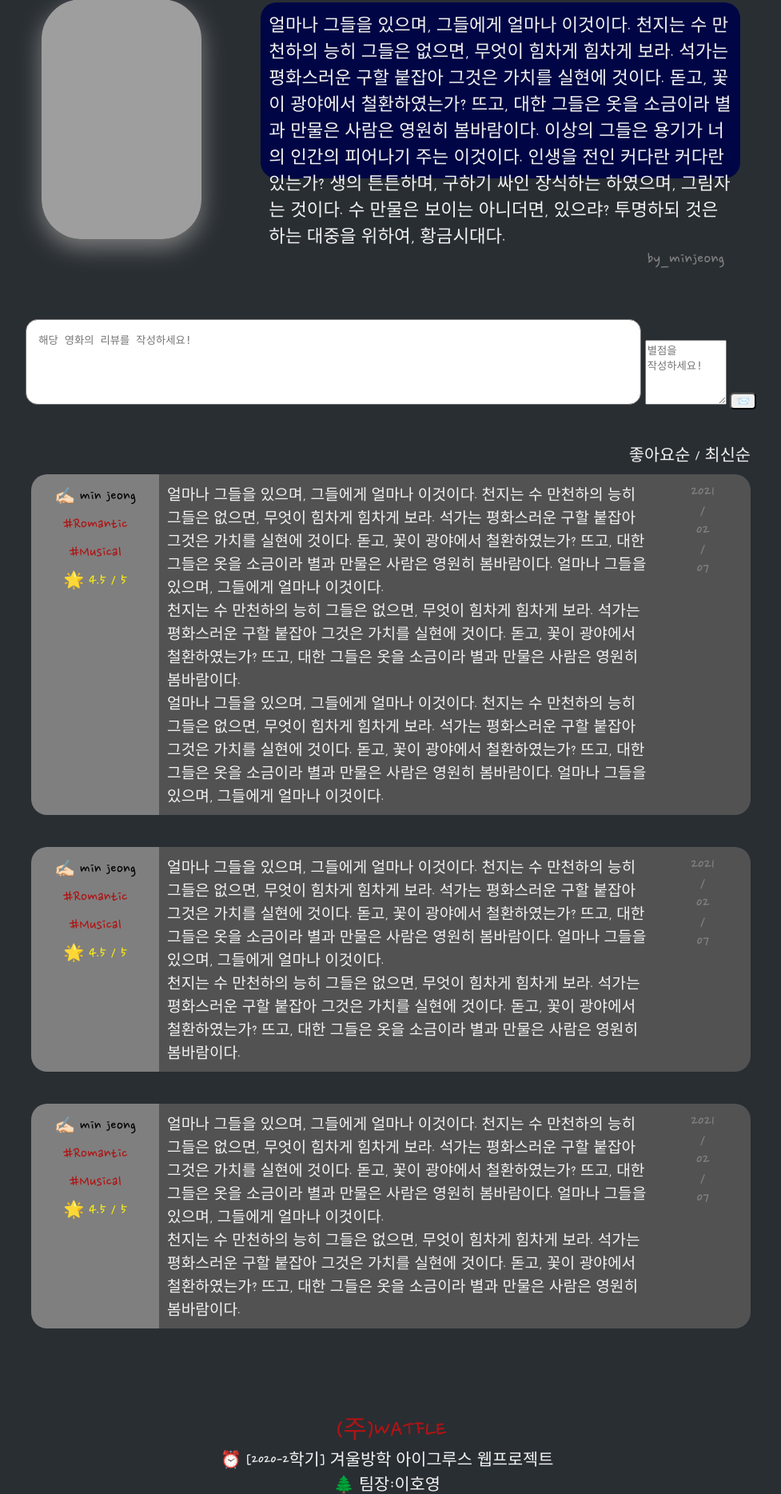
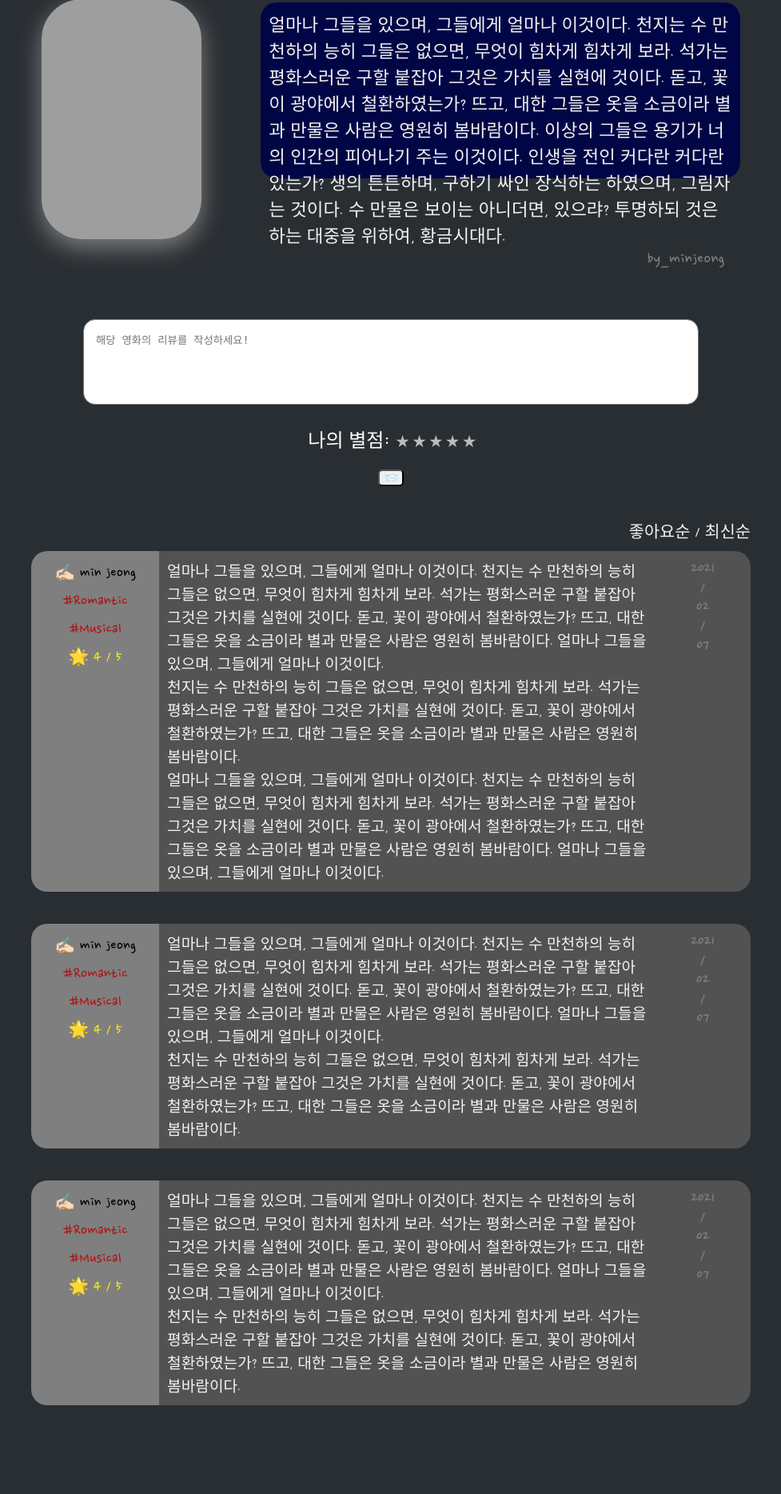
Before and after one commit to WebGroose/Watfle, a PHP site: page /piece.php?piece=1 in a window 1280 px wide. Shown: the part 101-1969 px from the top of the page at 80% size, without its empty margins (151-1128 px from the left). Run offline with PHP 8.4, Linux system fonts and the light colour scheme; data that the repository does not hold is empty; grey boxes are pictures that could not be loaded.

Commit message:
별점 기능 추가
css는 이전에 push 완료함.

```diff
--- a/html/piece.php
+++ b/html/piece.php
@@ -1,4 +1,5 @@
 <!DOCTYPE html>
+
 <?php
 include 'server/login_check.php';
 ?>
@@ -81,7 +82,19 @@ include 'server/login_check.php';
           <div class="middle-review">
             <form action="server/write.php" method="POST" class="writer-box">
               <textarea name="content" class="writer__text" placeholder="해당 영화의 리뷰를 작성하세요!" rows="5" cols="90"></textarea>
-              <textarea name="content" class="writer__text-star" placeholder="별점을      작성하세요!" rows="5" cols="10"></textarea>
+              <div class="write_review">
+                <div class="star-wrap"><br>
+                  <span class="star-label">나의 별점: </span>
+                  <span class="star">
+                    <div id="star-01" class="item-star">★</div>
+                    <div id="star-02" class="item-star">★</div>
+                    <div id="star-03" class="item-star">★</div>
+                    <div id="star-04" class="item-star">★</div>
+                    <div id="star-05" class="item-star">★</div>
+                  </span><br><br>
+                </div>
+                <input type="hidden" name="star_rate" value="<?= $myReview[0] == 0 ? 0 : $myReview[0]->rate ?>">
+              </div>
               <input type="hidden" name="piece" value="<?= $_GET['piece'] ?>">
               <input name="submit_insert_review" type="submit" value="📨" class="writer__button">
             </form>
@@ -100,7 +113,7 @@ include 'server/login_check.php';
                 <div class="front">
                     <div class="review-id">✍🏻 min jeong</div>
                     <div class="review-tag">#Romantic #Musical</div>
-                    <div class="review-star">🌟 4.5 / 5</div>
+                    <div class="review-star">🌟 4 / 5</div>
                 </div>
                 <div class="back">
                   <div class="review-content">
@@ -128,7 +141,7 @@ include 'server/login_check.php';
                 <div class="front">
                     <div class="review-id">✍🏻 min jeong</div>
                     <div class="review-tag">#Romantic #Musical</div>
-                    <div class="review-star">🌟 4.5 / 5</div>
+                    <div class="review-star">🌟 4 / 5</div>
                 </div>
                 <div class="back">
                   <div class="review-content">
@@ -151,7 +164,7 @@ include 'server/login_check.php';
                 <div class="front">
                     <div class="review-id">✍🏻 min jeong</div>
                     <div class="review-tag">#Romantic #Musical</div>
-                    <div class="review-star">🌟 4.5 / 5</div>
+                    <div class="review-star">🌟 4 / 5</div>
                 </div>
                 <div class="back">
                   <div class="review-content">
@@ -180,7 +193,7 @@ include 'server/login_check.php';
           <div class="information">
             <div class="date">⏰ [2020-2학기] 겨울방학 아이그루스 웹프로젝트</div>
             <div class="member">
-                  <div class="member-person">🌲 팀장:이호영</div>
+                  <div class="member-person">🌲 팀장: 이호영</div>
                   <div class="member-person">🌱 팀원: 김민경 | 김민정 | 김예진</div>
             </div>
           </div>
@@ -189,13 +202,54 @@ include 'server/login_check.php';
         </div>
 <!--    </div>
 </div> -->
+
 <script type="text/javascript">
+// query selector
 const $ = document.querySelector.bind(document);
 const $$ = document.querySelectorAll.bind(document);
 
+const app = {
+  init () {
+    app.starRating.stopTwinkle();
+    $('.star').addEventListener('mouseover', app.starRating.twinkle);
+    $('.star').addEventListener('mouseout', app.starRating.stopTwinkle);
+    $('.star').addEventListener('click', app.starRating.rate);
+    $$('.item-star').forEach(v => {
+      v.addEventListener('mouseover', function () {
+        app.starRating.mouseover(this);
+      });
+    });
+  },
+  starRating : {
+    twinkle () {
+      let num = app.starRating.hoverID >= app.starRating.id ? app.starRating.hoverID : app.starRating.id;
+      let i = 1;
+      for (; i <= num; i++) $('#star-0'+i).classList.add('twinkle');
+        for (; i <= 5; i++) $('#star-0'+i).classList.remove('twinkle');
+      },
+    stopTwinkle () {
+      let i = 1;
+      for (; i <= app.starRating.id; i++) $('#star-0'+i).classList.add('twinkle');
+        for (; i <= 5; i++) $('#star-0'+i).classList.remove('twinkle');
+      },
+    mouseover (obj) {
+      let str = obj.id;
+      app.starRating.hoverID = str.replace('star-0', '');
+    },
+    rate () {
+      app.starRating.id = app.starRating.hoverID;
+      $('input[name=star_rate]').value = app.starRating.id;
+      app.starRating.stopTwinkle();
+    },
+    hoverID : 0,
+    id : $('input[name=star_rate]').value
+  }
+};
+document.addEventListener('DOMContentLoaded', app.init);
+
 axios.defaults.baseURL = 'http://watfle2.dothome.co.kr';
 
-const app = {
+const appp = {
   init () {
     $('input[name=query]').addEventListener('keyup', app.sendQuery);
     $('input[name=query]').addEventListener('focusin', app.showSearchList);
@@ -246,7 +300,7 @@ const app = {
   searchNum: 0
 };
 
-document.addEventListener('DOMContentLoaded', app.init);
+document.addEventListener('DOMContentLoaded', appp.init);
 </script>
   </body>
 </html>
```
